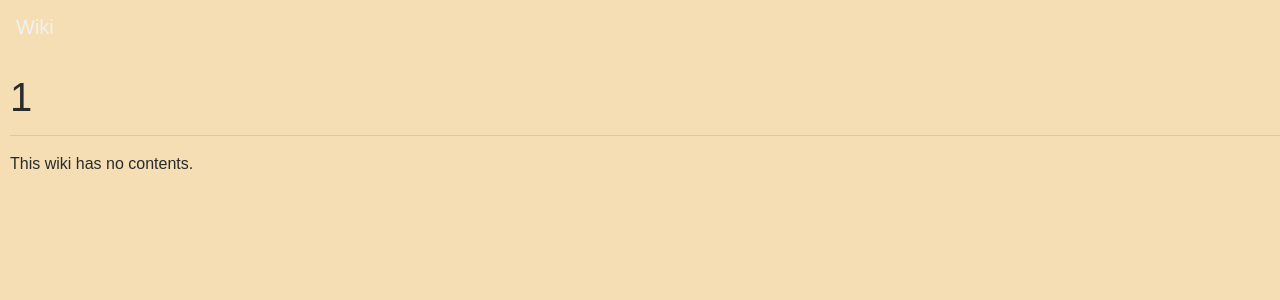
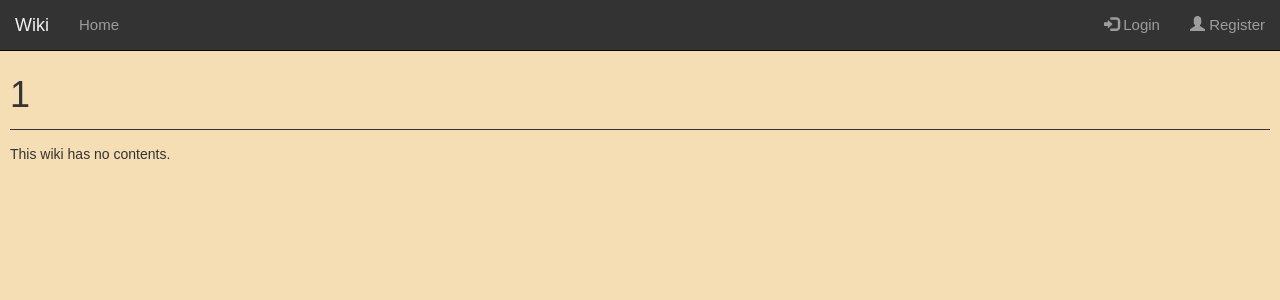
Before and after one commit to 407662/DjangoTutorials, a Django app: page /wiki/1/ in a window 1280 px wide. Shown: the top 300 px of the page. Run offline with Django 3.2, Linux system fonts and the light colour scheme; data that the repository does not hold is empty; some libraries are stand-ins or nearby versions.

Commit message:
Styled navigation bar

```diff
--- a/mysite/wiki/static/css/styles.css
+++ b/mysite/wiki/static/css/styles.css
@@ -9,5 +9,15 @@ body {
 }
 
 a {
+    /* Remove underline from links */
     text-decoration: none !important;
+    font-size: 15px;
 }
+
+hr {
+    background-color: #a4a4a4;
+    border: 0;
+    border-top: 1px solid;
+    margin: 1em 0;
+    padding: 0;
+}
--- a/mysite/wiki/templates/wiki/base.html
+++ b/mysite/wiki/templates/wiki/base.html
@@ -4,11 +4,9 @@
         <title>Wiki | {% block title %}{% endblock %}</title>
 
         {% load static %}
-        <link rel="stylesheet"
-              href="https://maxcdn.bootstrapcdn.com/bootstrap/4.0.0-beta.3/css/bootstrap.min.css"
-              integrity="sha384-Zug+QiDoJOrZ5t4lssLdxGhVrurbmBWopoEl+M6BdEfwnCJZtKxi1KgxUyJq13dy"
-              crossorigin="anonymous">
+        <link rel="stylesheet" href="https://maxcdn.bootstrapcdn.com/bootstrap/3.3.7/css/bootstrap.min.css">
         <link rel="stylesheet" type="text/css" href="{% static 'css/styles.css' %}">
+
 
         <script src="{% static 'js/tinymce/tinymce.min.js' %}"></script>
         <script>
@@ -20,12 +18,14 @@
         </script>
     </head>
     <body>
-        <nav class="navbar fixed-top navbar-expand-md navbar-dark bg-dark">
-            <a class="navbar-brand">Wiki</a>
-            <div class="collapse navbar-collapse" id="nav-content">
-                <ul class="navbar-nav">
-                    <li class="nav-item">
-                        <a class="nav-link" href="{% url 'wiki:index' %}">Home</a>
+        <nav class="navbar navbar-inverse navbar-fixed-top">
+            <div class="container-fluid" style="background-color: #333333">
+                <div class="navbar-header">
+                    <span class="navbar-brand">Wiki</span>
+                </div>
+                <ul class="nav navbar-nav">
+                    <li>
+                        <a href="{% url 'wiki:index' %}">Home</a>
                     </li>
                     {% if user.is_staff %}
                     <li class="nav-item">
@@ -33,12 +33,27 @@
                     </li>
                     {% endif %}
                 </ul>
+                <ul class="nav navbar-nav navbar-right">
+                    {% if user.is_authenticated %}
+                    <li>
+                        <span class="navbar-text" style="color: #ffffff">{{ user.username }}</span>
+                    </li>
+                    <li>
+                        <a href="{% url 'wiki:logout' %}"><span class="glyphicon glyphicon-log-out"></span> Logout</a>
+                    </li>
+
+                    {% else %}
+                    <li>
+                        <a href="{% url 'wiki:login' %}"><span class="glyphicon glyphicon-log-in"></span> Login</a>
+                    </li>
+                    <li>
+                        <a href="{% url 'wiki:register' %}"><span class="glyphicon glyphicon-user"></span> Register</a>
+                    </li>
+                    {% endif %}
+                </ul>
             </div>
-            {% if user.is_authenticated %}
-                <span class="navbar-text">Username: {{ user.username }}</span>
-            {% endif %}
         </nav>
-        <div style="margin-top: 75px; margin-left: 10px;">
+        <div style="margin-top: 75px; margin-left: 10px; margin-right: 10px;">
             {% block content %}{% endblock %}
         </div>
     </body>
```
